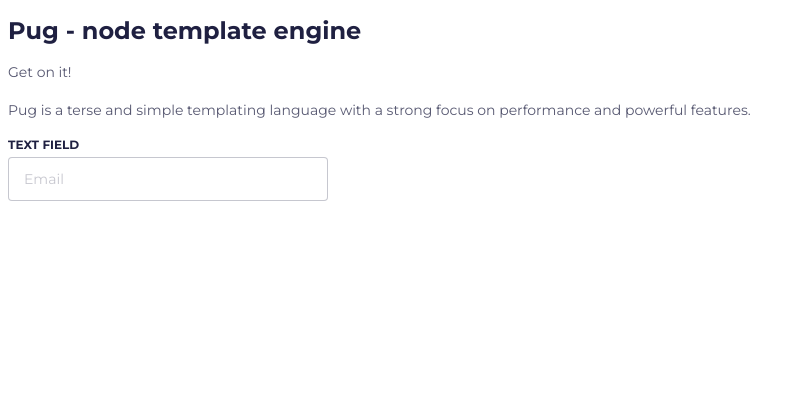
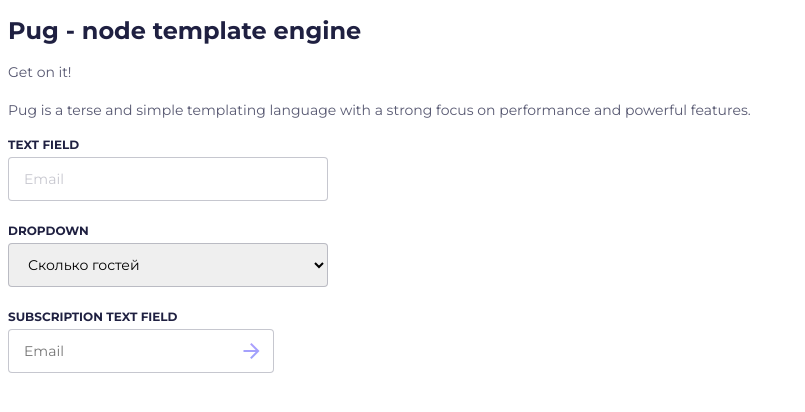
Before and after one commit to artashesfrangyan/hotelBooking, a website built with webpack: page src/index.pug in a window 1280 px wide. Shown: the whole page, without its empty margins (0-805 px from the left). Built offline with nearby package versions, Linux system fonts and the light colour scheme.

Commit message:
added dropdown and subscription-field

```diff
--- a/src/css/form elements.sass
+++ b/src/css/form elements.sass
@@ -13,13 +13,38 @@
     line-height: inherit
     padding: 13px 0px 13px 15px
     outline: none
+    margin-bottom: 10px
     &:hover,:focus
         border-color: $dark-shade-50
+        color: $dark-shade-75
+        &::placeholder
+            color: $dark-shade-75
 
 .text-field__input
     &::placeholder
         color: $dark-shade-25
         line-height: 129%
-    &:hover,:focus
-        &::placeholder
-            color: $dark-shade-50
+
+.subscription-text-field__wrapper
+    display: flex
+
+.subscription-text-field__input
+    width: 222px
+    border-right: none
+    border-top-right-radius: 0px
+    border-bottom-right-radius: 0px
+
+.subscription-text-field__submit
+    font-family: $material
+    border-top-right-radius: 4px
+    border-bottom-right-radius: 4px
+    border: 1px solid $dark-shade-25
+    width: 44px
+    height: 44px
+    background: none
+    font-size: 24px
+    line-height: 24px
+    border-left: none
+    background-image: $purple-gradient
+    -webkit-background-clip: text
+    color: transparent
--- a/src/css/variables.sass
+++ b/src/css/variables.sass
@@ -6,3 +6,7 @@
 
 $purple: #BC9CFF
 $green: #6FCF97
+
+$purple-gradient: linear-gradient(rgba(188, 156, 255, 1), rgba(139, 164, 249, 1))
+
+$material: 'Material Icons'
--- a/src/index.pug
+++ b/src/index.pug
@@ -5,6 +5,7 @@
     link(rel="preconnect" href="https://fonts.googleapis.com")
     link(rel="preconnect" href="https://fonts.gstatic.com" crossorigin)
     link(href="https://fonts.googleapis.com/css2?family=Montserrat:wght@400;700&display=swap" rel="stylesheet")
+    link(href="https://fonts.googleapis.com/icon?family=Material+Icons" rel="stylesheet")
   body
     h1 Pug - node template engine
     #container.col
--- a/src/pug mixins/form elements.pug
+++ b/src/pug mixins/form elements.pug
@@ -1,4 +1,21 @@
 mixin text-field
     .text-field
-        h3.text-field__title.title text field
+        h3.title text field
         input(type="text" placeholder="Email").text-field__input.field
+
+    .dropdown
+        h3.title dropdown
+        select.dropdown.field
+            option.dropdown__option(disabled selected) Сколько гостей
+            option.dropdown__option
+                h3.title спальни
+            option.dropdown__option
+                h3.title кровати
+            option.dropdown__option
+                h3.title ванные комнаты
+
+    .subscription-text-field
+        h3.title subscription text field
+        .subscription-text-field__wrapper
+            input.subscription-text-field__input.field(type="text" placeholder="Email")
+            input.subscription-text-field__submit(type="submit" value="arrow_forward")
```
